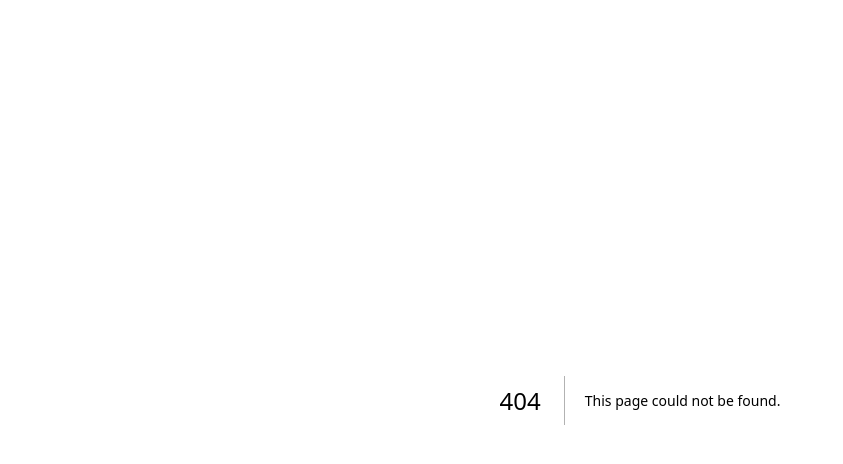
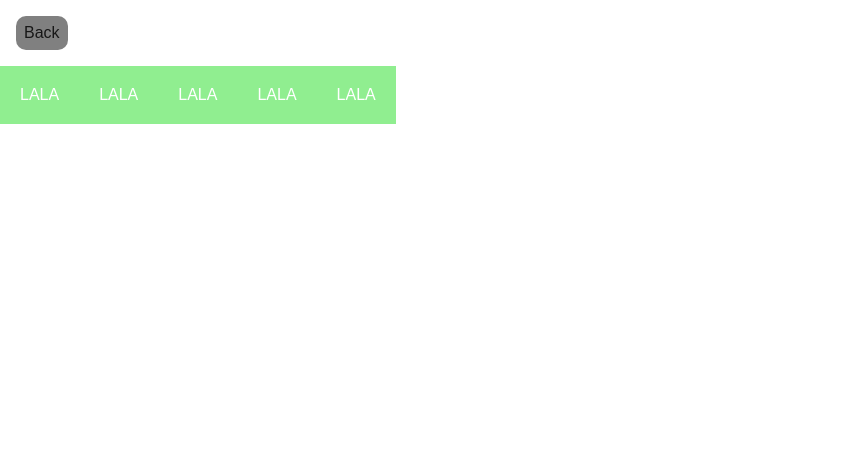
Before and after one commit to naimdanialjohar/aeon-bank-tech-assessment, a Next.js app: page /mcq-question-4 in a window 1280 px wide. Before the commit this address had no page. Shown: the top 464 px of the page, without its empty margins (0-843 px from the left). Built offline with nearby package versions, Linux system fonts and the light colour scheme.

Commit message:
answer for mcq 4

```diff
--- /dev/null
+++ b/src/app/mcq-question-4/page.tsx
@@ -0,0 +1,30 @@
+import LinkButton from '@/components/LinkButton';
+
+// answer is C
+// because float does not affect anything to achieve the objective of this question
+export default () => (
+	<>
+		<LinkButton path="/mcq-answers">Back</LinkButton>
+		<style>
+			{`
+		.tabs {
+			background-color: lightgreen;
+			color: white;
+			border: none;
+			padding: 20px;
+			text-align: center;
+			font-size: 16px;
+		}
+		.tabs:hover {
+			background-color: green; }
+		`}
+		</style>
+		<div>
+			<button className="tabs">LALA</button>
+			<button className="tabs">LALA</button>
+			<button className="tabs">LALA</button>
+			<button className="tabs">LALA</button>
+			<button className="tabs">LALA</button>
+		</div>
+	</>
+);
```
